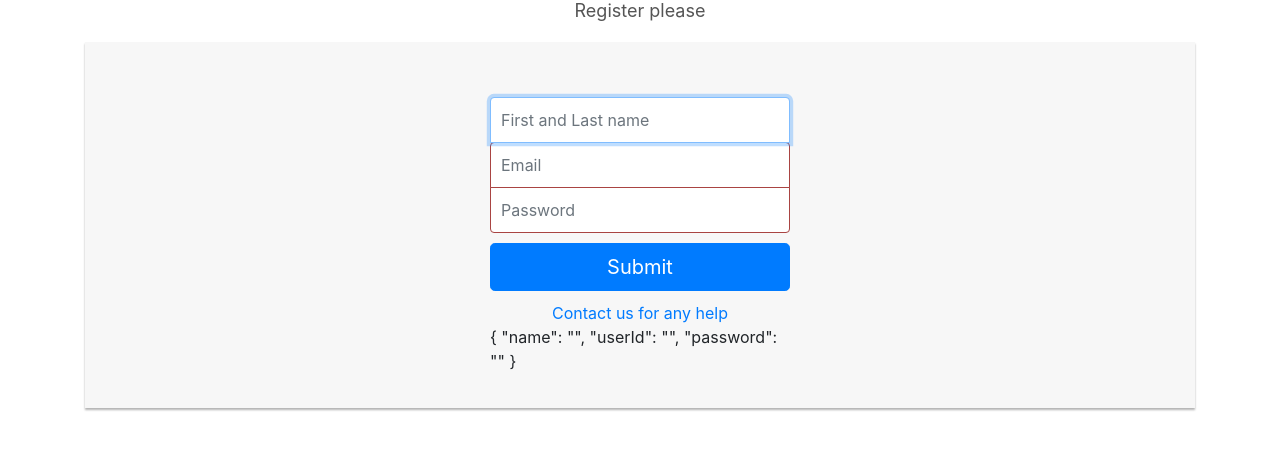
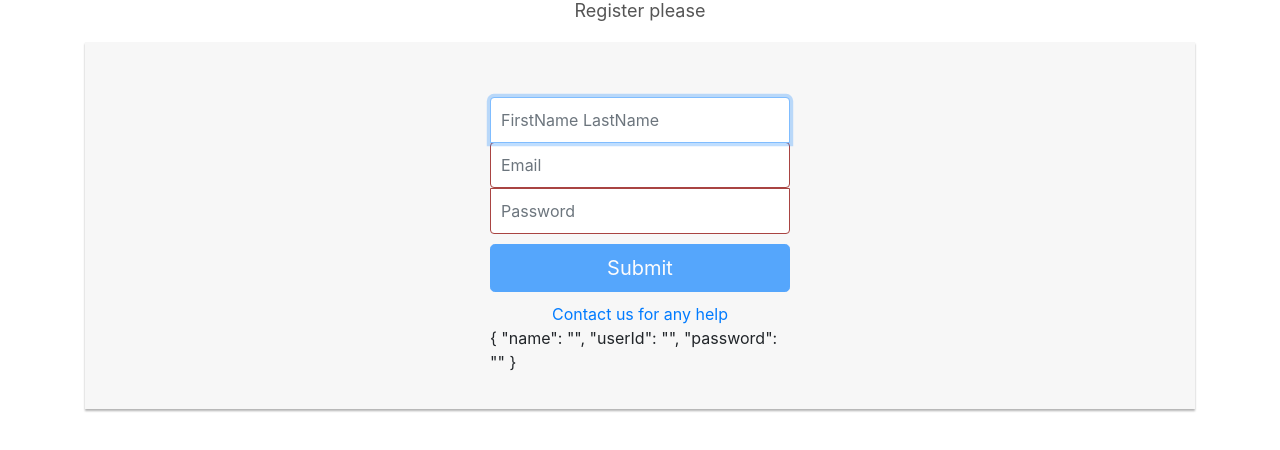
Before and after one commit to ajayrcdev/ngforms, an Angular app in the folder client/: page /register in a window 1280 px wide. Shown: the top 450 px of the page. Built offline with nearby package versions, Linux system fonts and the light colour scheme.

Commit message:
feature(register): reactive forms with validations

```diff
--- a/client/src/app/register/register-form.component.html
+++ b/client/src/app/register/register-form.component.html
@@ -7,22 +7,43 @@
                     <input type="text" class="form-control" required autofocus
                         name="name"
                         formControlName="name"
-                        placeholder="First and Last name"
-                        minlength="10"
+                        placeholder="FirstName LastName"
+                        minlength="8"
                         maxlength="100"
+                        pattern="([a-zA-Z\-]+){3,}\s+([a-zA-Z\-]+){3,}$"
                     >
-                    <input type="text" class="form-control" placeholder="Email" required
+                    <input type="email" class="form-control" placeholder="Email" required
                         name="userId"
                         formControlName="userId"
-                        minlength="10" maxlength="100" email
+                        minlength="10" maxlength="100"
                     >
                     <input type="password" class="form-control" placeholder="Password" required
                         name="password"
                         formControlName="password"
                         pattern="(?=.*\d)(?=.*[a-z])(?=.*[A-Z])(?=.*[!@#\$%\^&\*])[0-9a-zA-Z!@#\$%\^&\*]{8,}$"
                     >
+                    <div *ngIf="registerForm.get('name').status === 'INVALID' && registerForm.get('name').touched"
+                        class="alert alert-danger">
+                        <span *ngIf="registerForm.get('name').hasError('required')"> Please enter your first and last name</span>
+                        <span *ngIf="registerForm.get('name').hasError('minlength')"> Please enter at least 8 characaters for name</span>
+                        <span *ngIf="registerForm.get('name').hasError('pattern')"> Please enter only alphabets and space in name and keep in format like 'Firstname Lastname' </span>
+                    </div>
 
-                    <button class="btn btn-lg btn-primary btn-block" type="submit">
+                    <div *ngIf="registerForm.get('userId').status === 'INVALID' && registerForm.get('userId').touched"
+                        class="alert alert-danger">
+                        <span *ngIf="registerForm.get('userId').hasError('required')"> Please enter email id </span>
+                        <span *ngIf="registerForm.get('userId').hasError('minlength')"> Email id should be at least 10 characters long </span>
+                        <span *ngIf="!registerForm.get('userId').hasError('required') && !registerForm.get('userId').hasError('maxlength') && !registerForm.get('userId').hasError('minlength') && registerForm.get('userId').hasError('email')"> Please enter valid email (in format like abc@xyz.com) </span>
+                    </div>
+
+                    <div *ngIf="registerForm.get('password').status == 'INVALID' && registerForm.get('password').touched"
+                        class="alert alert-danger">
+                        <span *ngIf="registerForm.get('password').hasError('required')"> Please enter password </span>
+                        <span *ngIf="!registerForm.get('password').hasError('required')"> Password should be at least 8 ccharacters long with at least 1 uppper case, 1 lower case alphabet, a digit and a special character out of !,@,#,$,%,^,& or *</span>
+                    </div>
+
+                    <button class="btn btn-lg btn-primary btn-block" type="submit"
+                    [disabled]="!registerForm.valid">
                         Submit
                     </button>
                     <a routerLink="contactUs" class="text-center new-account">Contact us for any help </a>
--- a/client/src/app/register/register-form.component.ts
+++ b/client/src/app/register/register-form.component.ts
@@ -1,5 +1,5 @@
 import { Component, OnInit } from '@angular/core';
-import { FormGroup, FormControl, Validators } from "@angular/forms";
+import { FormGroup, FormControl, Validators, FormBuilder } from "@angular/forms";
 import { User } from "../models/user";
 
 @Component({
@@ -11,7 +11,7 @@ export class RegisterFormComponent implements OnInit {
     registerForm: FormGroup;
     user: User;
 
-    constructor() {
+    constructor(private formBuilder: FormBuilder) {
     }
 
     ngOnInit() {
@@ -27,10 +27,10 @@ export class RegisterFormComponent implements OnInit {
     }
 
     buildForm(user:User) {
-        this.registerForm = new FormGroup({
-            name: new FormControl('' , [Validators.required]),
-            userId: new FormControl( '', [Validators.required, Validators.email] ),
-            password: new FormControl('', [Validators.required])
+        this.registerForm = this.formBuilder.group({
+            name: ['' , Validators.required],
+            userId: [ '', [ Validators.required, Validators.email ] ],
+            password: ['', Validators.required]
         });
     }
 }
```
